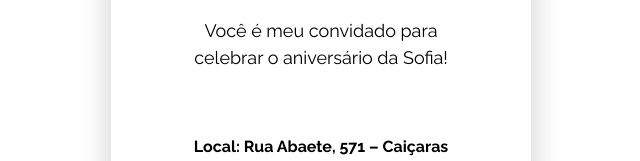
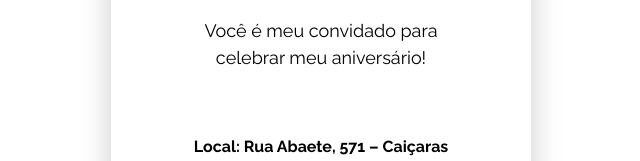
Before and after one commit to carlosrdrgs/aniversario-sofia, a plain HTML site: page index.html in a window 1280 px wide. Shown: the part 284-445 px from the top of the page, 319-959 px from the left. Drawn offline with nearby package versions, Linux system fonts and the light colour scheme.

Commit message:
Revise birthday invitation text
Updated the invitation text to clarify the celebration.

```diff
--- a/index.html
+++ b/index.html
@@ -19,7 +19,7 @@
 
     <p class="subtitle animate__animated animate__fadeIn animate__delay-2s">
         Você é meu convidado para <br>
-        celebrar o aniversário da Sofia!
+        celebrar meu aniversário!
     </p>
 
     <div class="info animate__animated animate__fadeInUp animate__delay-2s">
```
